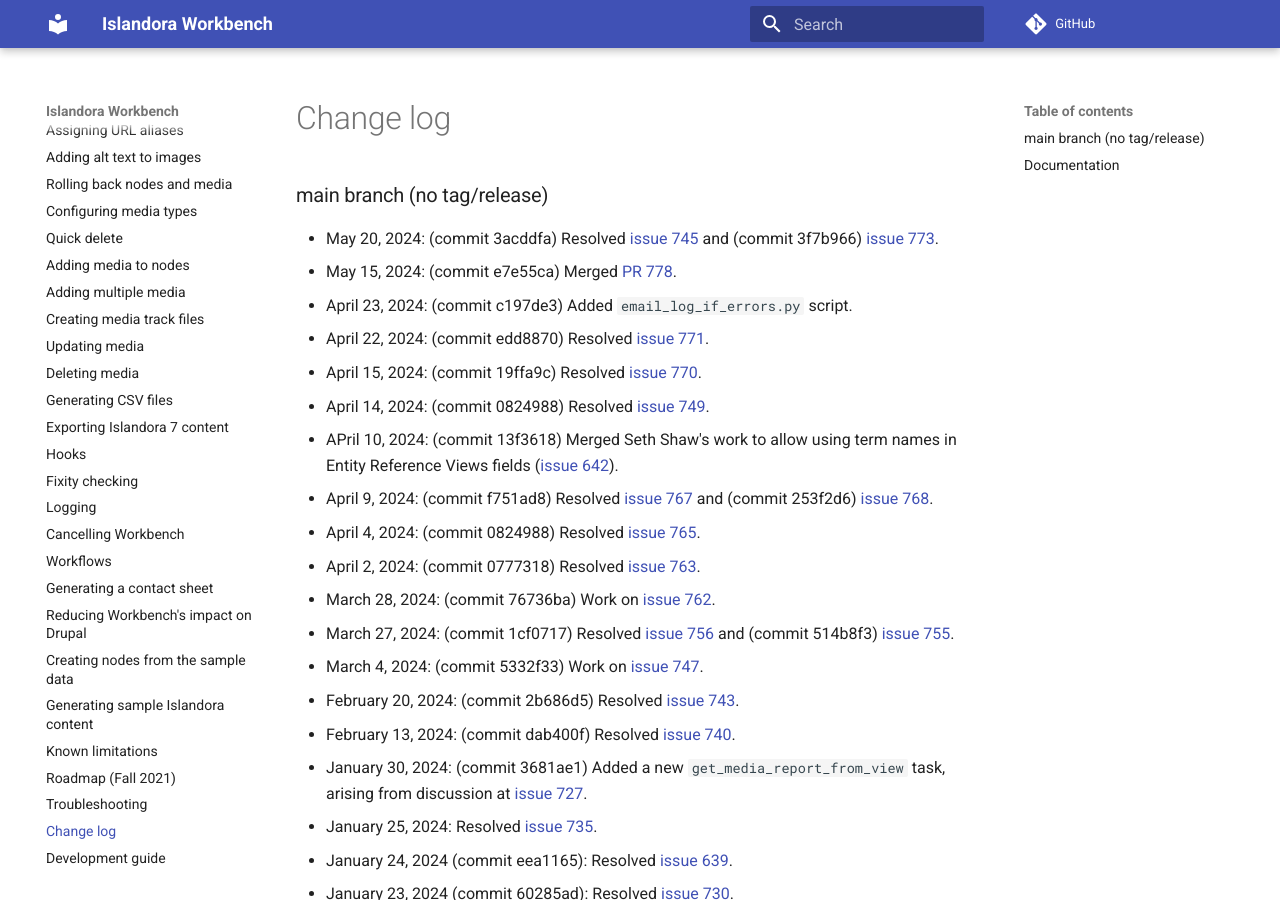
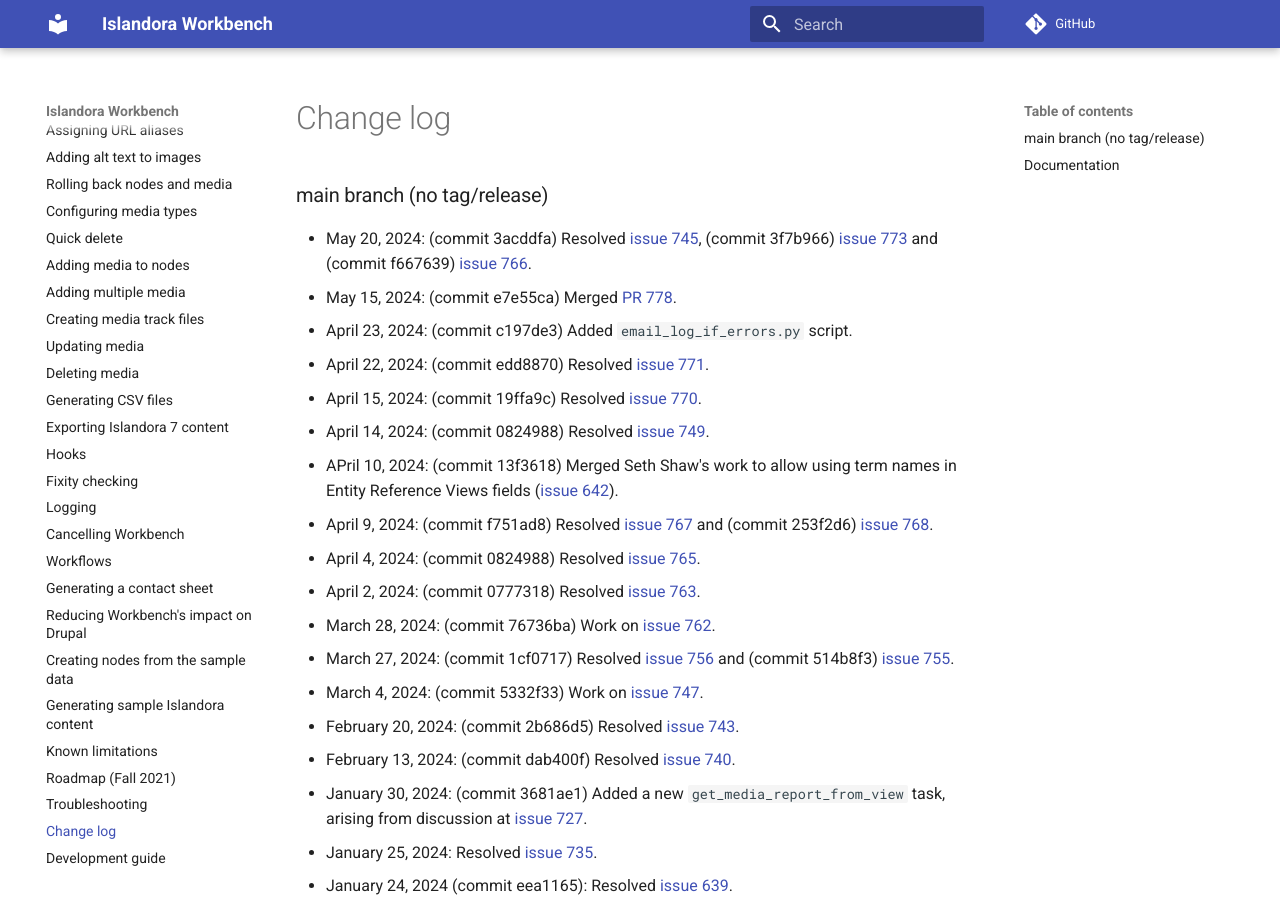
Before and after one commit to mjordan/islandora_workbench_docs, an MkDocs documentation site: the page built from docs/changelog.md, in a window 1280 px wide and 900 px high. Built offline with MkDocs 1.6.1 and Material for MkDocs 9.7.7, drawn with Linux system fonts in a browser that asks for light colours; comment, search, counter and statistics services are not loaded.

Commit message:
Updated changelog.

```diff
--- a/docs/changelog.md
+++ b/docs/changelog.md
@@ -1,6 +1,6 @@
 ### main branch (no tag/release)
 
-* May 20, 2024: (commit 3acddfa) Resolved [issue 745](https://github.com/mjordan/islandora_workbench/issues/745) and (commit 3f7b966) [issue 773](https://github.com/mjordan/islandora_workbench/issues/773).
+* May 20, 2024: (commit 3acddfa) Resolved [issue 745](https://github.com/mjordan/islandora_workbench/issues/745), (commit 3f7b966) [issue 773](https://github.com/mjordan/islandora_workbench/issues/773) and (commit f667639) [issue 766](https://github.com/mjordan/islandora_workbench/issues/766).
 * May 15, 2024: (commit e7e55ca) Merged [PR 778](https://github.com/mjordan/islandora_workbench/pull/778).
 * April 23, 2024: (commit c197de3) Added `email_log_if_errors.py` script.
 * April 22, 2024: (commit edd8870) Resolved [issue 771](https://github.com/mjordan/islandora_workbench/issues/771).
```
